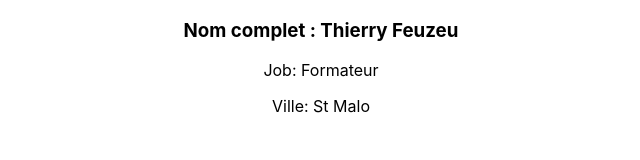
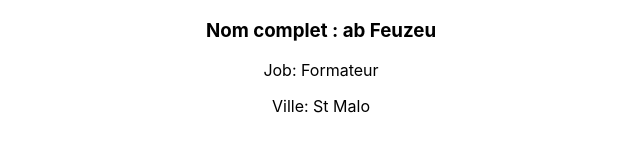
Before and after one commit to ly-abdourahamane/React-Utilities, a React (Create React App) app: page / in a window 1280 px wide. Shown: the top 160 px of the page, without its empty margins (319-959 px from the left). Built offline with nearby package versions, Linux system fonts and the light colour scheme.

Commit message:
utilisation de fonction

```diff
--- a/src/App.js
+++ b/src/App.js
@@ -2,20 +2,22 @@ import React from 'react';
 import './App.css';
 
 function App() {
-  const firstName = 'Thierry';
+  const firstName = 'ab';
   const lastName = 'Feuzeu';
   const job  = 'Formateur';
   const ville = 'St Malo';
 
-
+  const getFullName = (firstName, lastName) => `${firstName} ${lastName}`;
 
   return (
     <div className="App">
-    <h3>Nom complet : {`${firstName} ${lastName}`}</h3>
+    <h3>Nom complet : {getFullName(firstName, lastName)}</h3>
     <p>Job: {job}</p>
     <p>Ville: {ville}</p>
     </div>
   );
+
+
 }
 
 export default App;
```
